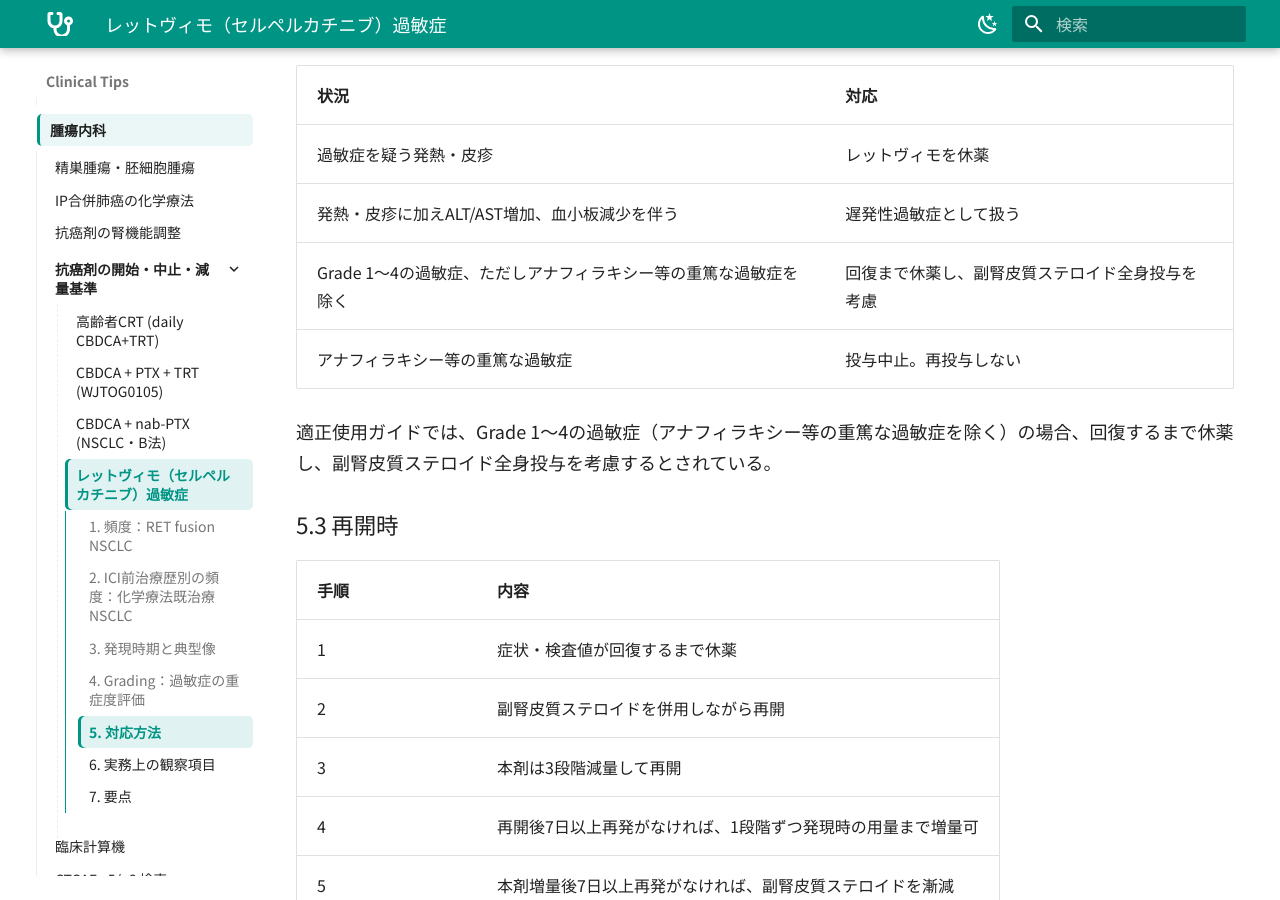
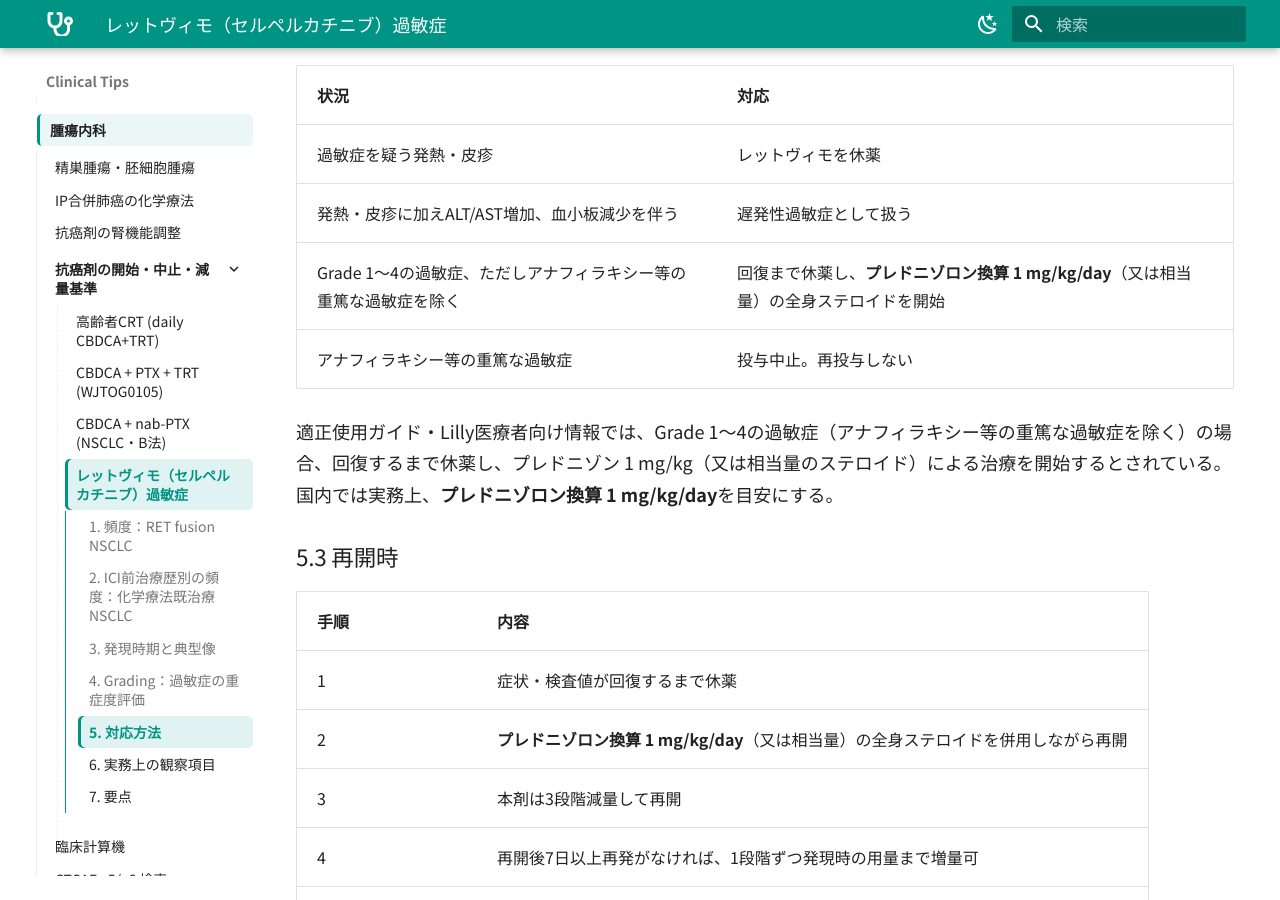
Before and after one commit to hsyn0917/clinical-tips, an MkDocs documentation site: the page built from docs/selpercatinib-hypersensitivity.md, in a window 1280 px wide and 900 px high, scrolled down 3036 px. Built offline with MkDocs 1.6.1 and Material for MkDocs 9.7.7, drawn with Linux system fonts in a browser that asks for light colours.

Commit message:
Add steroid dose for selpercatinib hypersensitivity

```diff
--- a/docs/selpercatinib-hypersensitivity.md
+++ b/docs/selpercatinib-hypersensitivity.md
@@ -70,17 +70,17 @@
 |---|---|
 | 過敏症を疑う発熱・皮疹 | レットヴィモを休薬 |
 | 発熱・皮疹に加えALT/AST増加、血小板減少を伴う | 遅発性過敏症として扱う |
-| Grade 1〜4の過敏症、ただしアナフィラキシー等の重篤な過敏症を除く | 回復まで休薬し、副腎皮質ステロイド全身投与を考慮 |
+| Grade 1〜4の過敏症、ただしアナフィラキシー等の重篤な過敏症を除く | 回復まで休薬し、**プレドニゾロン換算 1 mg/kg/day**（又は相当量）の全身ステロイドを開始 |
 | アナフィラキシー等の重篤な過敏症 | 投与中止。再投与しない |
 
-適正使用ガイドでは、Grade 1〜4の過敏症（アナフィラキシー等の重篤な過敏症を除く）の場合、回復するまで休薬し、副腎皮質ステロイド全身投与を考慮するとされている。
+適正使用ガイド・Lilly医療者向け情報では、Grade 1〜4の過敏症（アナフィラキシー等の重篤な過敏症を除く）の場合、回復するまで休薬し、プレドニゾン 1 mg/kg（又は相当量のステロイド）による治療を開始するとされている。国内では実務上、**プレドニゾロン換算 1 mg/kg/day**を目安にする。
 
 ### 5.3 再開時
 
 | 手順 | 内容 |
 |---|---|
 | 1 | 症状・検査値が回復するまで休薬 |
-| 2 | 副腎皮質ステロイドを併用しながら再開 |
+| 2 | **プレドニゾロン換算 1 mg/kg/day**（又は相当量）の全身ステロイドを併用しながら再開 |
 | 3 | 本剤は3段階減量して再開 |
 | 4 | 再開後7日以上再発がなければ、1段階ずつ発現時の用量まで増量可 |
 | 5 | 本剤増量後7日以上再発がなければ、副腎皮質ステロイドを漸減 |
```
Also changed, not shown: site/search/search_index.json, site/selpercatinib-hypersensitivity/index.html.
